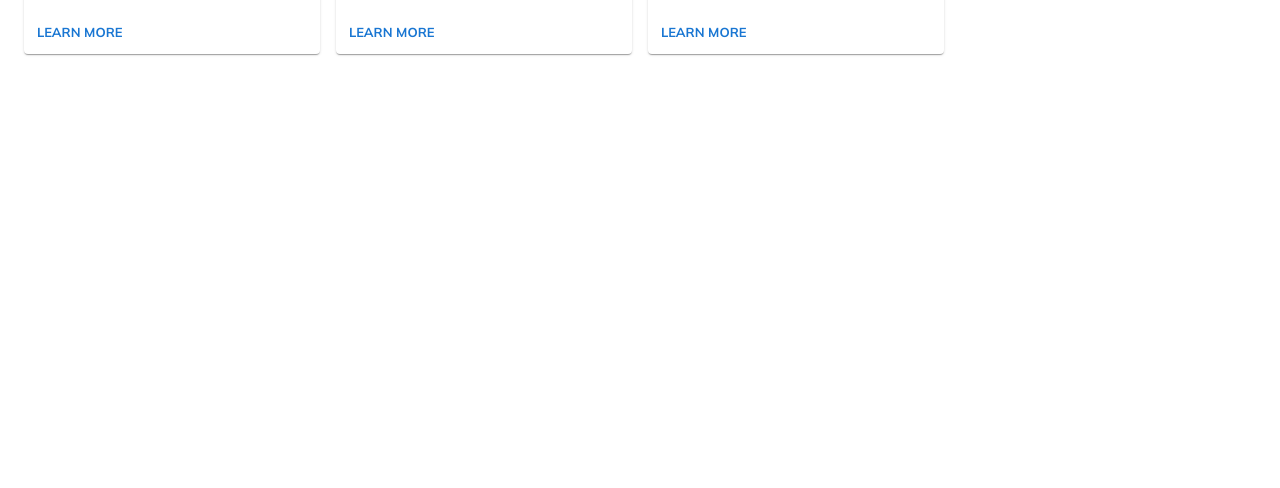
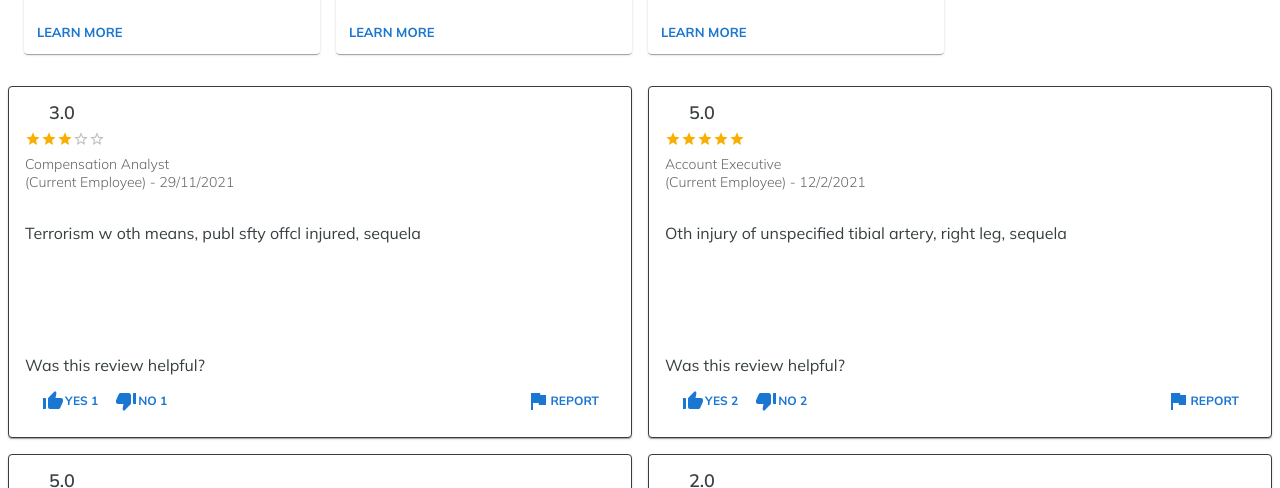
Before and after one commit to Platzi-Master-C8/gethired-jobplacement-ratings, a React app: page / in a window 1280 px wide. Shown: the part 259-747 px from the top of the page. Built offline with nearby package versions, Linux system fonts and the light colour scheme.

Commit message:
feat: add the Reviews component to the page of Company

```diff
--- a/src/pages/Company.jsx
+++ b/src/pages/Company.jsx
@@ -2,12 +2,14 @@ import React from 'react';
 
 import { GeneralCompanyRate } from '../components/GeneralCompanyRate';
 import CompanyTabs from '../components/CompanyTabs';
+import { Reviews } from '../components/Reviews';
 
 const Company = () => {
     return (
         <main>
             <GeneralCompanyRate />
             <CompanyTabs />
+            <Reviews />
         </main>
     );
 };
```
